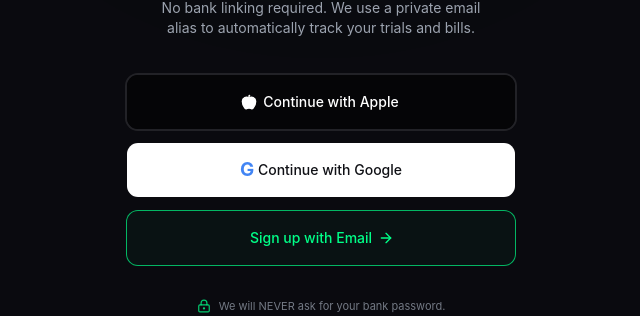
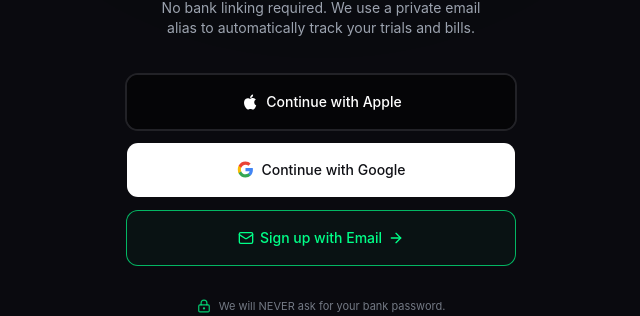
Before and after one commit to saharanyonit-rgb/subshield, a Next.js app: page / in a window 1280 px wide. Shown: the part 360-676 px from the top of the page, without its empty margins (319-959 px from the left). Built offline with nearby package versions, Linux system fonts and the light colour scheme.

Commit message:
Use official brand icons and email action icon
V0-Chat-Id: k5fFyXWJV2o

```diff
--- a/app/page.tsx
+++ b/app/page.tsx
@@ -2,7 +2,6 @@
 
 import { useState } from 'react'
 import {
-  Apple,
   ArrowLeft,
   ArrowRight,
   Check,
@@ -27,7 +26,22 @@ function BrandMark() {
 }
 
 function GoogleMark() {
-  return <span aria-hidden="true" className="text-[19px] font-bold tracking-[-.12em] text-[#4285f4]">G</span>
+  return (
+    <svg aria-hidden="true" viewBox="0 0 24 24" className="size-[19px]" role="img">
+      <path fill="#4285F4" d="M21.35 12.27c0-.72-.06-1.42-.18-2.09H12v3.96h5.24a4.48 4.48 0 0 1-1.94 2.94v2.45h3.14c1.84-1.69 2.91-4.18 2.91-7.26Z" />
+      <path fill="#34A853" d="M12 21.99c2.63 0 4.84-.87 6.45-2.36l-3.14-2.45c-.87.58-1.98.93-3.31.93-2.54 0-4.69-1.72-5.46-4.03H3.29v2.53A9.74 9.74 0 0 0 12 21.99Z" />
+      <path fill="#FBBC05" d="M6.54 14.08A5.85 5.85 0 0 1 6.23 12c0-.72.12-1.42.31-2.08V7.39H3.29A9.99 9.99 0 0 0 2.25 12c0 1.66.4 3.23 1.04 4.61l3.25-2.53Z" />
+      <path fill="#EA4335" d="M12 5.89c1.43 0 2.71.49 3.72 1.45l2.79-2.79C16.83 2.96 14.63 2 12 2a9.74 9.74 0 0 0-8.71 5.39l3.25 2.53C7.31 7.61 9.46 5.89 12 5.89Z" />
+    </svg>
+  )
+}
+
+function AppleMark({ className = 'size-5' }: { className?: string }) {
+  return (
+    <svg aria-hidden="true" viewBox="0 0 24 24" className={className} fill="currentColor" role="img">
+      <path d="M17.05 12.54c-.02-2.28 1.86-3.38 1.95-3.43a4.2 4.2 0 0 0-3.3-1.78c-1.39-.15-2.72.83-3.43.83-.72 0-1.82-.81-2.99-.79a4.4 4.4 0 0 0-3.7 2.25c-1.6 2.77-.41 6.85 1.13 9.1.77 1.1 1.66 2.31 2.84 2.27 1.14-.05 1.57-.73 2.95-.73 1.38 0 1.77.73 2.96.7 1.23-.02 2.01-1.1 2.76-2.2a9.04 9.04 0 0 0 1.26-2.55 3.95 3.95 0 0 1-2.43-3.67ZM14.8 5.86a3.98 3.98 0 0 0 .91-2.86 4.06 4.06 0 0 0-2.62 1.36 3.8 3.8 0 0 0-.94 2.75 3.36 3.36 0 0 0 2.65-1.25Z" />
+    </svg>
+  )
 }
 
 function GoogleAccountSheet({ onClose }: { onClose: () => void }) {
@@ -60,7 +74,7 @@ function AppleSignInModal({ onClose }: { onClose: () => void }) {
       <button aria-label="Close Apple sign-in" onClick={onClose} className="absolute inset-0 bg-black/80 backdrop-blur-[10px]" />
       <section className="relative w-full max-w-[340px] rounded-[24px] border border-white/[0.08] bg-[#1C1C1E] px-6 pb-5 pt-7 text-white shadow-[0_24px_90px_rgba(0,0,0,.6)] animate-rise">
         <div className="flex flex-col items-center text-center">
-          <Apple aria-hidden="true" className="size-10 fill-white text-white drop-shadow-[0_0_14px_rgba(255,255,255,.28)]" />
+          <AppleMark className="size-10 drop-shadow-[0_0_14px_rgba(255,255,255,.28)]" />
           <h2 id="apple-signin-title" className="mt-4 text-[20px] font-semibold tracking-[-.025em]">Sign in with Apple</h2>
           <p className="mt-2 max-w-[260px] text-[13px] leading-[1.4] text-[#98989F]">SubShield wants to use your Apple ID to sign in.</p>
         </div>
@@ -91,9 +105,9 @@ function LoginScreen({ onEmail }: { onEmail: () => void }) {
           <p className="mx-auto mt-5 max-w-[340px] text-[14px] leading-5 text-[#9ca3af]">No bank linking required. We use a private email alias to automatically track your trials and bills.</p>
         </div>
         <div className="mt-9 flex w-full flex-col gap-3 animate-rise [animation-delay:180ms] [animation-fill-mode:backwards]">
-          <Button onClick={() => setAppleOpen(true)} className="h-14 w-full rounded-[12px] bg-[#050507] text-[14px] font-medium text-white ring-1 ring-white/10 hover:bg-[#111116] active:scale-[.985]"><Apple data-icon="inline-start" className="fill-white" />Continue with Apple</Button>
+          <Button onClick={() => setAppleOpen(true)} className="h-14 w-full rounded-[12px] bg-[#050507] text-[14px] font-medium text-white ring-1 ring-white/10 hover:bg-[#111116] active:scale-[.985]"><AppleMark className="size-5" />Continue with Apple</Button>
           <Button onClick={() => setGoogleOpen(true)} className="h-14 w-full rounded-[12px] bg-white text-[14px] font-medium text-[#101116] hover:bg-[#e8ebe9] active:scale-[.985]"><GoogleMark />Continue with Google</Button>
-          <Button onClick={onEmail} variant="outline" className="h-14 w-full rounded-[12px] border-[#00ff88]/70 bg-[#00ff88]/[0.035] text-[14px] font-medium text-[#00ff88] hover:bg-[#00ff88]/[0.1] hover:text-[#5affb4] active:scale-[.985]">Sign up with Email<ArrowRight data-icon="inline-end" /></Button>
+          <Button onClick={onEmail} variant="outline" className="h-14 w-full rounded-[12px] border-[#00ff88]/70 bg-[#00ff88]/[0.035] text-[14px] font-medium text-[#00ff88] hover:bg-[#00ff88]/[0.1] hover:text-[#5affb4] active:scale-[.985]"><Mail data-icon="inline-start" />Sign up with Email<ArrowRight data-icon="inline-end" /></Button>
         </div>
         <p className="mt-8 flex items-center gap-2 text-center text-[11px] leading-4 text-[#737984] animate-rise [animation-delay:280ms] [animation-fill-mode:backwards]"><LockKeyhole className="size-3.5 shrink-0 text-[#00ff88]/80" />We will NEVER ask for your bank password.</p>
       </div>
```
